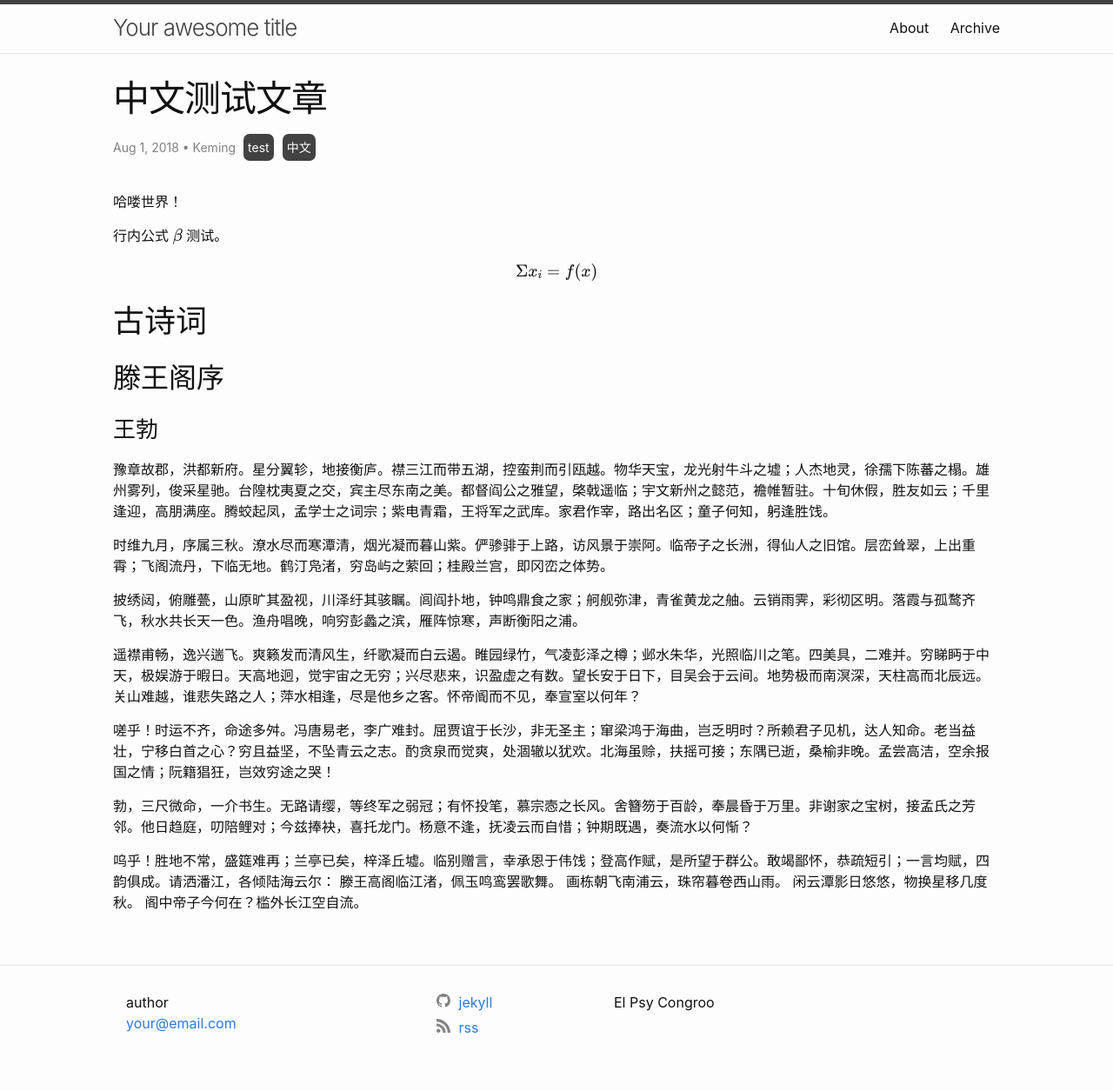
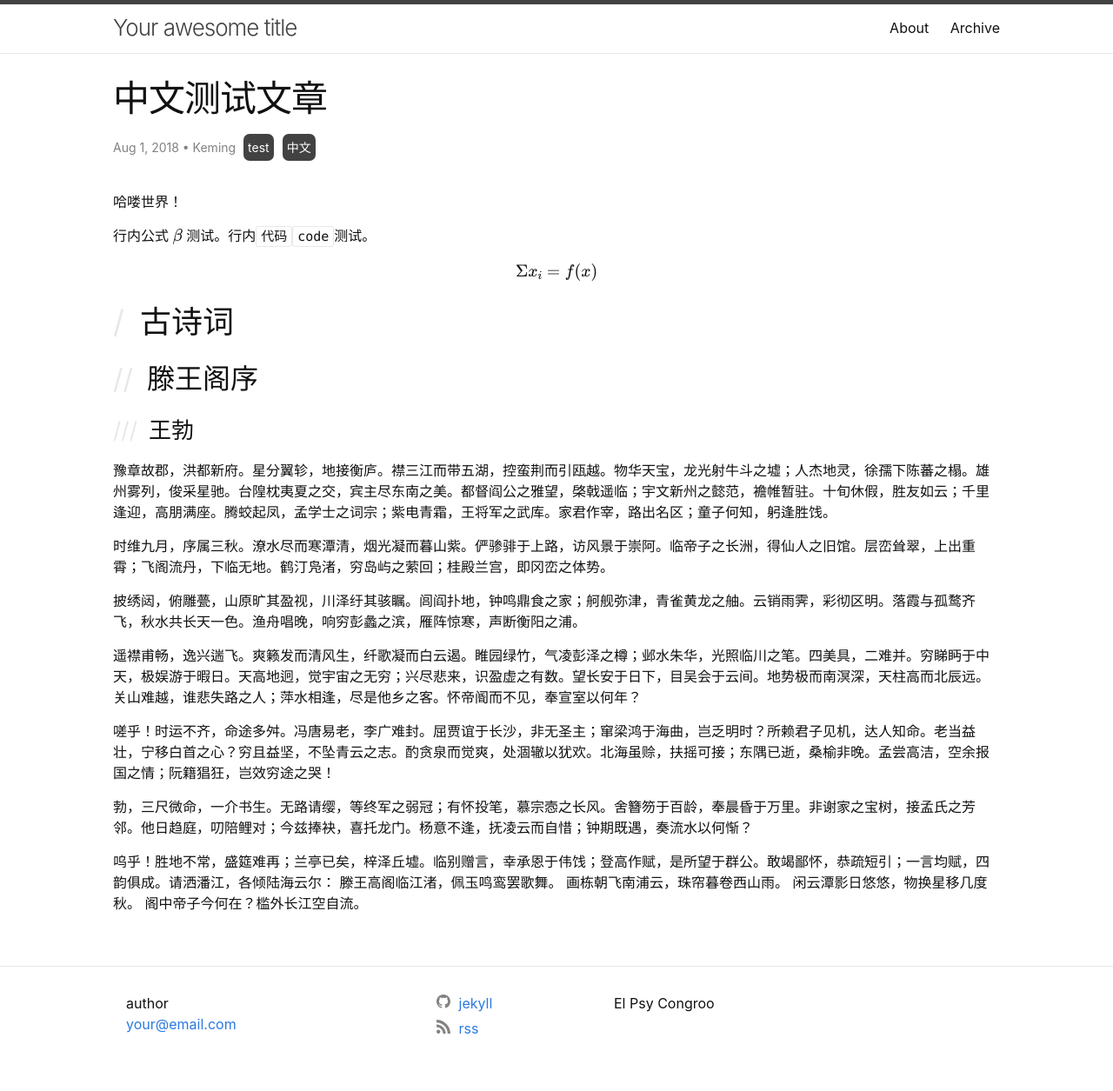
Before and after one commit to kemingy/jekyll-theme-ink, a Jekyll site: the page built from _posts/2018-08-01-中文.md, in a window 1280 px wide. Shown: the whole page at 87% size. Built offline with Jekyll 4.4.1, drawn with Linux system fonts in a browser that asks for light colours; formulas are drawn with MathJax 3.

Commit message:
finish post

```diff
--- /dev/null
+++ b/_includes/timeline.html
@@ -0,0 +1,3 @@
+<div class="timeline">
+
+</div>
--- a/_posts/2018-08-01-中文.md
+++ b/_posts/2018-08-01-中文.md
@@ -10,7 +10,7 @@ meta: "Springfield"
 
 <!-- more -->
 
-行内公式 $\beta$ 测试。
+行内公式 $\beta$ 测试。行内`代码``code`测试。
 
 $$\Sigma x_i = f(x)$$
 
--- a/_sass/ink.scss
+++ b/_sass/ink.scss
@@ -11,8 +11,10 @@ $base-line-height: 1.5 !default;
 $spacing-unit:     30px !default;
 
 $text-color:       #111 !default;
-$background-color: #fdfdfd !default;
+$background-color: #fff !default;
 $brand-color:      #2a7ae2 !default;
+$code-background-color: #fefefe !default;
+$before-header-color: #e8e8e8 !default;
 
 $grey-color:       #828282 !default;
 $grey-color-light: lighten($grey-color, 40%) !default;
--- a/_sass/ink/_base.scss
+++ b/_sass/ink/_base.scss
@@ -144,12 +144,12 @@ code {
     @include relative-font-size(0.9375);
     border: 1px solid $grey-color-light;
     border-radius: 3px;
-    background-color: #E2E3E8;
+    background-color: $code-background-color;
 }
 
 code {
     font-family: 'Lucida Console', Courier, monospace;
-    padding: 1px 5px;
+    padding: 2px 5px;
 }
 
 pre {
--- a/_sass/ink/_layout.scss
+++ b/_sass/ink/_layout.scss
@@ -228,6 +228,12 @@
         @include media-query($on-laptop) {
             @include relative-font-size(2);
         }
+
+        &:before {
+            content: '/';
+            color: $before-header-color;
+            padding-right: 0.5em;
+        }
     }
 
     h2 {
@@ -235,6 +241,12 @@
 
         @include media-query($on-laptop) {
             @include relative-font-size(1.75);
+        }
+
+        &:before {
+            content: '//';
+            color: $before-header-color;
+            padding-right: 0.5em;
         }
     }
 
@@ -244,6 +256,12 @@
         @include media-query($on-laptop) {
             @include relative-font-size(1.375);
         }
+
+        &:before {
+            content: '///';
+            color: $before-header-color;
+            padding-right: 0.5em;
+        }
     }
 
     h4 {
@@ -252,5 +270,11 @@
         @include media-query($on-laptop) {
             @include relative-font-size(1.125);
         }
+
+        &:before {
+            content: '////';
+            color: $before-header-color;
+            padding-right: 0.5em;
         }
     }
+}
--- a/_sass/ink/_syntax-highlight.scss
+++ b/_sass/ink/_syntax-highlight.scss
@@ -6,9 +6,11 @@
 .highlight {
     background: #fff;
     @extend %vertical-rhythm;
+    box-shadow: 5px 5px 10px #888888;
+    border: #e5e5e5;
 
     .highlighter-rouge & {
-        background: #E2E3E8;
+        background: $code-background-color;
     }
 
     .c     { color: #998; font-style: italic } // Comment
```
Also changed, not shown: about.md (+2 -1 lines). Lines whose indentation alone changed are shown as unchanged.
